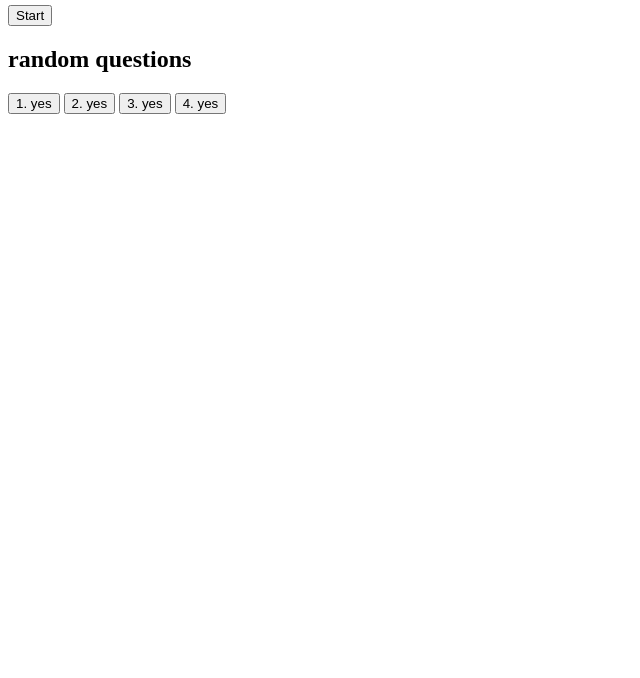
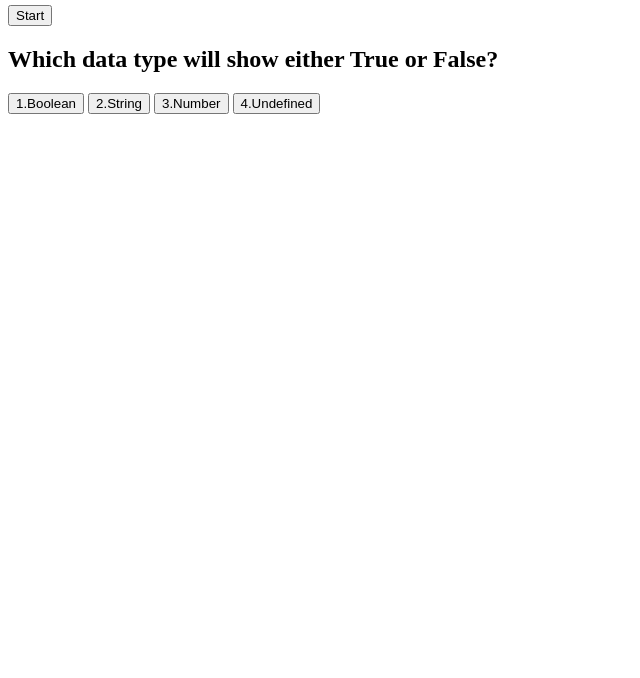
Before and after one commit to Gcruz10/Coding-Quiz, a plain HTML site: page index.html in a window 1280 px wide. Shown: the part 122-800 px from the top of the page, without its empty margins (0-640 px from the left). Drawn offline with Linux system fonts and the light colour scheme.

Commit message:
added some code

```diff
--- a/assets/js/script.js
+++ b/assets/js/script.js
@@ -1,16 +1,16 @@
 var startButton = document.querySelector(".start-btn");
-var question = document.querySelector("question");
-var answers = document.querySelector = {
-    0: document.querySelector("#1"),
-    1: document.querySelector("#2"),
-    2: document.querySelector("#3"),
-    3: document.querySelector("#4")
-}
+var question = document.querySelector(".question");
+var answers = [
+    document.getElementById("1"),
+    document.getElementById("2"),
+    document.getElementById("3"),
+    document.getElementById("4")
+  ];
 var timeLeft = 75;
 function quizTimer(){
     var timer1 = setInterval(function() {
     timeLeft--;
-    if (timeleft === 0){
+    if (timeLeft === 0){
         clearInterval(timer1);
     }
     }, 1000);
@@ -31,3 +31,15 @@ var answerArr = {
     3: ["<script>", "<javascript>", "<js>", "<script.js>"],
     4: ["<head>", "<nav>", "<body>", "<div>"]
 }
+
+function questionMaker(questionText, answersArr) {
+    question.textContent = questionText;
+    for (var x = 0; x < answersArr.length; x++) {
+        answers[x].textContent = x + 1 + "." + answersArr[x];
+    }
+}
+questionMaker(questionArr[0], answerArr[0]);
+
+startButton.addEventListener("click", function() {
+  quizTimer();
+});
--- a/index.html
+++ b/index.html
@@ -15,12 +15,15 @@
     </header>
 
     <section>
-        <h2 id="question">random questions</h2>
+        <h2 class="question"></h2>
         <button class="answer-button" data-number="0" id="1">1. yes</button>
         <button class="answer-button" data-number="1" id="2">2. yes</button>
         <button class="answer-button" data-number="2" id="3">3. yes</button>
         <button class="answer-button" data-number="3" id="4">4. yes</button>
+    </section>
 
+    <section id="high-scores">
+        <h2></h2>
     </section>
 
     <script src="./assets/js/script.js"></script>
```
